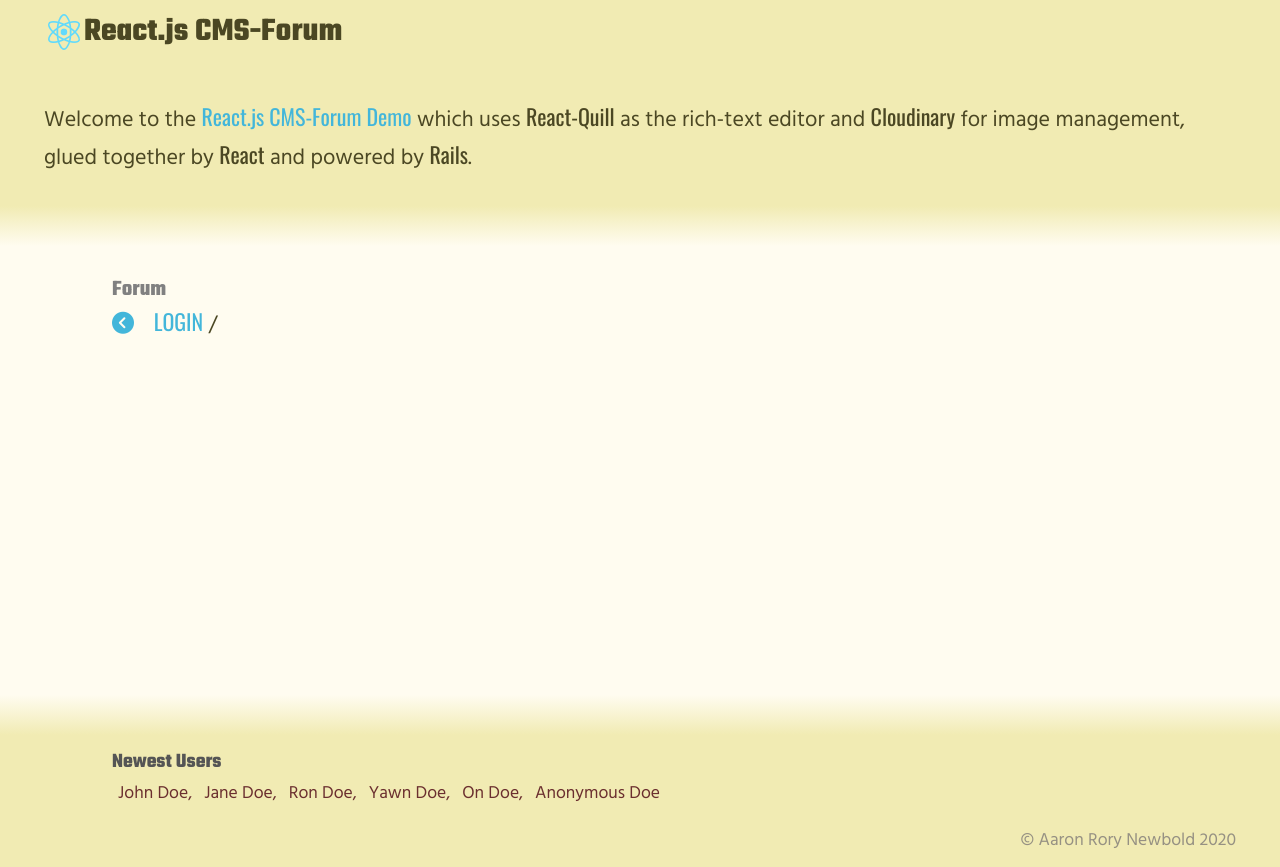
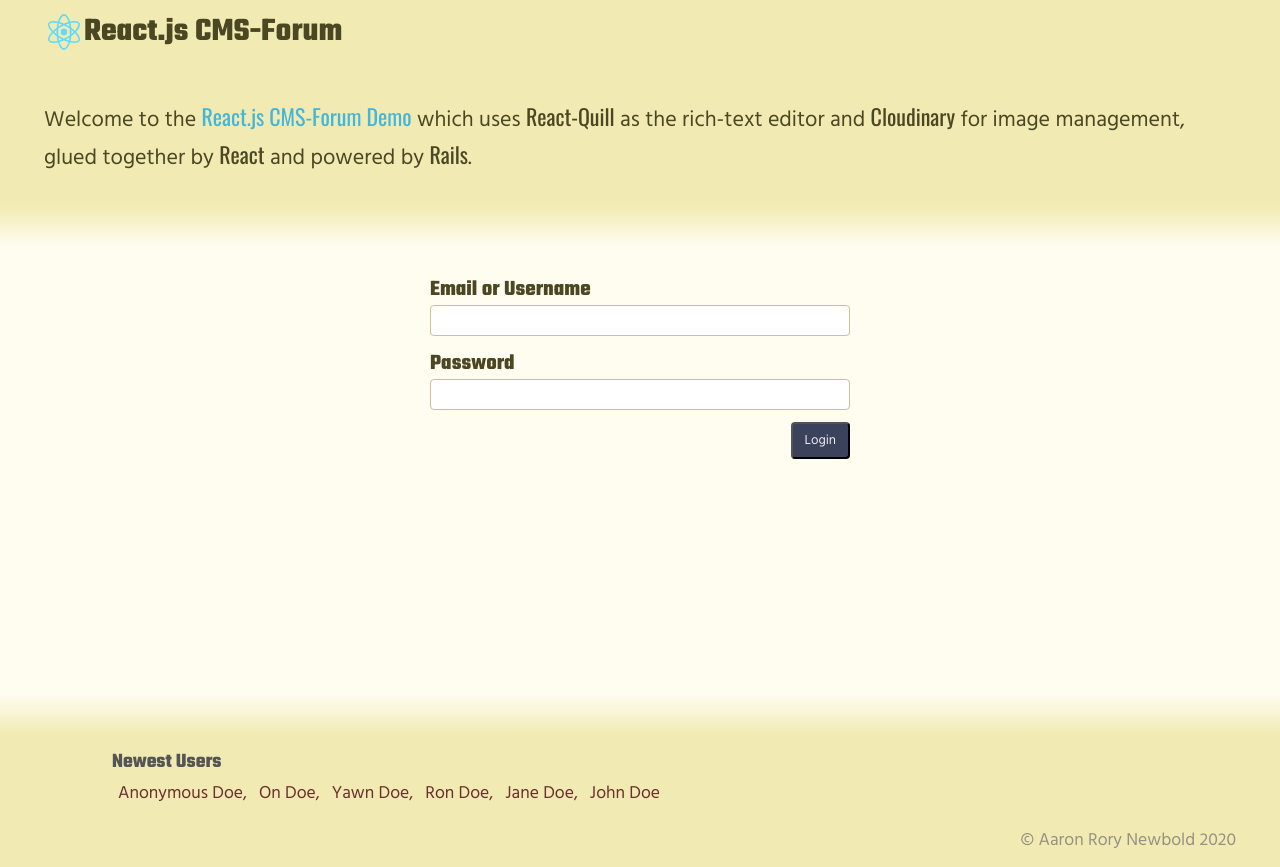
Before and after one commit to Aaron-RN/REACT-CMSBlog, a React (Create React App) app: page /login in a window 1280 px wide. Built offline with nearby package versions, Linux system fonts and the light colour scheme.

Commit message:
Added Login Page and related contraints
- added Modal component for displaying form errors

```diff
--- a/src/App.js
+++ b/src/App.js
@@ -17,11 +17,11 @@
 import allForumsData from './components/misc/presets/allForumsData';
 import logo from './assets/images/logo.svg';
 import './assets/css/App.css';
+import Login from './components/functional/users/login';
 
 const App = () => {
   const [allUsers] = useState(allUsersData);
-  const [user] = useState({ id: 1, username: 'John Doe', admin_level: 1 });
-  // const [loggedIn, setLoggedIn] = useState(false);
+  const [user, setUser] = useState({ id: 1, username: 'John Doe', admin_level: 1 });
   const [selectedPost, setSelectedPost] = useState(null);
   const [allForums, setAllForums] = useState(allForumsData);
   const [allPosts, setAllPosts] = useState(allPostsData);
@@ -30,6 +30,9 @@
   const handlePostSelect = post => {
     setSelectedPost(post);
   };
+
+  // Check if user is logged in
+  useEffect(() => setUser({ logged_in: false }), []);
 
   useEffect(() => setAllForums(allForumsData), []);
   useEffect(() => {
@@ -61,7 +64,7 @@
         <p className="container mt-0">
           Welcome to the
           {' '}
-          <a className="header" href="https://hackernoon.com/">React.js CMS-Forum Demo</a>
+          <a className="header" href="https://hackernoon.com/" target="_blank" rel="noopener noreferrer">React.js CMS-Forum Demo</a>
           {' '}
           {/* eslint-disable react/jsx-one-expression-per-line */}
           which uses <span className="header">React-Quill</span> as the rich-text editor
@@ -82,6 +85,11 @@
                 handlePostSelect={handlePostSelect}
               />
             )}
+          />
+          <Route
+            exact
+            path="/login"
+            render={() => <Login />}
           />
           <Route
             exact
--- a/src/assets/css/App.css
+++ b/src/assets/css/App.css
@@ -4,28 +4,36 @@
   --mainBG: #fffcf0;
   --navBG: #f1ebb3;
   --navText: #4b4723;
+  --headerText: #4b4723;
   --forumHeaderBG: #e9d8b4;
   --subforumheaderBG: #e9e4b4;
+  --postText: #4b4723;
   --postBG: #fff8e6;
+  --postHover: #fdf3db;
+  --pinHover: #f7edd5;
   --authorColor: #6b2f2f;
   --newPostText: #4c9ca1;
   --newPostBorder: #ccc292;
   --newPostBG: #fdf4dd;
   --footerBG: #f1ebb3;
 
-  /* Microverse Theme */
-  /* --links: #c678dd;
-  --mainBG: #f0e4f7;
-  --navBG: #612f8f;
-  --navText: #e3dff1;
-  --forumHeaderBG: #3f3d5c;
-  --subforumheaderBG: #534769;
-  --postBG: #d3d8f7;
-  --authorColor: #2f586b;
-  --newPostText: #4c6aa1;
-  --newPostBorder: #9f92cc;
-  --newPostBG: #f7ddfd;
-  --footerBG: #d8b3f1; */
+    /* Dark Theme */
+    /* --links: #d37426;
+    --mainBG: #222;
+    --navBG: #2b2b2b;
+    --navText: #e0cec4;
+    --headerText: #3a3938;
+    --forumHeaderBG: #e29555;
+    --subforumheaderBG: #80532c;
+    --postText: #ffcba1;
+    --postBG: #2b2b2b;
+    --postHover: #3b3b3b;
+    --pinHover: #4b4b4b;
+    --authorColor: #8b4220;
+    --newPostText: #4c9ca1;
+    --newPostBorder: #ccc292;
+    --newPostBG: #fdf4dd;
+    --footerBG: #2b2b2b; */
 }
 
 *,
--- a/src/assets/css/blogPage.css
+++ b/src/assets/css/blogPage.css
@@ -35,8 +35,12 @@
   align-items: center;
   flex-wrap: wrap;
   padding: 2px 6px;
+  color: var(--headerText);
   background-color: var(--subforumheaderBG);
   margin-bottom: 0.5em;
+}
+#BlogPage .header-title a {
+  color: var(--headerText);
 }
 #BlogPage .header-title button {
   background-color: transparent;
@@ -61,6 +65,7 @@
   padding: 8px 16px;
   min-height: 140px; max-height: 140px;
   min-width: auto; max-width: 420px;
+  color: var(--postText);
   background-color: var(--postBG);
   border-right: 2px solid khaki;
   border-bottom: 2px solid khaki;
@@ -69,7 +74,8 @@
   cursor: pointer;
 }
 #BlogPage .pinned-post:hover {
-  background-color: #f7edd5;
+  background-color: var(--pinHover);
+  background-color: var(--postHover);
   border-right: 2px solid #cec46e;
   border-bottom: 2px solid #cec46e;
   box-shadow: 2px 4px 8px rgba(0, 0, 0, 0.05);
@@ -100,6 +106,7 @@
   flex-direction: column;
   padding: 6px;
   min-height: 40px;
+  color: var(--postText);
   background-color: var(--postBG);
   border-right: 2px solid khaki;
   border-bottom: 2px solid khaki;
@@ -107,7 +114,7 @@
   cursor: pointer;
 }
 #BlogPage .post:hover {
-  background-color: #fdf3db;
+  background-color: var(--postHover);
   border-right: 2px solid #cec46e;
   border-bottom: 2px solid #cec46e;
   box-shadow: 2px 4px 8px rgba(0, 0, 0, 0.1);
@@ -184,7 +191,8 @@
 }
 
 /* Comments Section */
-#CommentsSection { padding-bottom: 22px; }
+#CommentsSection {
+  padding-bottom: 22px; }
 #CommentsSection h4 {
   text-decoration: underline;
   margin-bottom: 12px;
--- a/src/assets/css/users.css
+++ b/src/assets/css/users.css
@@ -1,3 +1,28 @@
+#LoginPage .login-form {
+  display: flex;
+  flex-direction: column;
+  max-width: 420px;
+  margin: auto;
+}
+#LoginPage .login-form input {
+  font-family: 'Hind', sans-serif;
+  padding: 4px 8px;
+  border: 1px solid var(--newPostBorder);
+  border-radius: 4px;
+  outline-color: #3a425c;
+  margin-bottom: 12px;
+}
+#LoginPage .login-form button {
+  font-family: 'Hind', sans-serif;
+  color: #eeeeee;
+  padding: 6px 12px;
+  max-width: 120px;
+  background-color: #3a425c;
+  border-radius: 4px;
+  margin-left: auto;
+  cursor: pointer;
+}
+
 #LatestUser {
   color: #555;
 }
--- a/src/components/functional/blogPage/editPost.js
+++ b/src/components/functional/blogPage/editPost.js
@@ -1,6 +1,6 @@
 import React, { useEffect, useState } from 'react';
 import propTypes from 'prop-types';
-import { Link } from 'react-router-dom';
+import { Link, Redirect } from 'react-router-dom';
 import ReactQuill from 'react-quill';
 import { modules, formats } from '../../misc/presets/quillModules';
 import 'react-quill/dist/quill.snow.css';
@@ -83,7 +83,7 @@
     </div>
   );
 
-  return renderMain;
+  return user.logged_in ? renderMain : <Redirect to="/login" />;
 };
 
 EditPost.propTypes = {
--- a/src/components/functional/blogPage/newPost.js
+++ b/src/components/functional/blogPage/newPost.js
@@ -1,6 +1,6 @@
 import React, { useState } from 'react';
 import PropTypes from 'prop-types';
-import { Link } from 'react-router-dom';
+import { Link, Redirect } from 'react-router-dom';
 import ReactQuill from 'react-quill';
 import { modules, formats } from '../../misc/presets/quillModules';
 import 'react-quill/dist/quill.snow.css';
@@ -71,7 +71,7 @@
     </div>
   );
 
-  return renderMain;
+  return user.logged_in ? renderMain : <Redirect to="/login" />;
 };
 
 NewBlogPost.propTypes = {
--- a/src/components/functional/comments/commentSection.js
+++ b/src/components/functional/comments/commentSection.js
@@ -4,6 +4,7 @@
 import CommentDisplay from './commentDisplay';
 import PaginateComments from './paginateComments';
 import { fetchAuthorName } from '../../misc/presets/allUsersData';
+import { Link } from 'react-router-dom';
 
 const CommentSection = ({ user, post }) => {
   const [relatedComments, setComments] = useState([]);
@@ -54,7 +55,7 @@
           {'Comments '}
           {post.is_locked && <i className="fas fa-lock" />}
         </h4>
-        {!post.is_locked && (
+        {(!post.is_locked && user.logged_in) && (
           <form className="comment-form" onSubmit={handleSubmit}>
             <textarea
               ref={textElem}
@@ -71,6 +72,11 @@
             </div>
           </form>
         )}
+        {(!post.is_locked && !user.logged_in) && (
+          <div>
+            <Link to="/login">You must Login to comment...</Link>
+          </div>
+        )}
         <PaginateComments
           comments={relatedComments}
           populateComments={populateComments}
--- /dev/null
+++ b/src/components/functional/users/login.js
@@ -0,0 +1,40 @@
+import React, { useState } from 'react';
+
+const Login = () => {
+  const [credential, setCredential] = useState('');
+  const [password, setPassword] = useState('');
+
+  const handleSubmit = e => {
+    e.preventDefault();
+    const user = { login: credential, password };
+
+    console.log(user);
+  };
+
+  return (
+    <div id="LoginPage" className="bg-main pt-1">
+      <div className="container-md">
+        <form className="login-form" onSubmit={handleSubmit}>
+          <h4>Email or Username</h4>
+          <input
+            name="logincreds"
+            value={credential}
+            onChange={e => setCredential(e.target.vallue)}
+            minLength="3"
+            required
+          />
+          <h4>Password</h4>
+          <input
+            name="password"
+            value={password}
+            onChange={e => setPassword(e.target.value)}
+            required
+          />
+          <button type="submit">Login</button>
+        </form>
+      </div>
+    </div>
+  );
+};
+
+export default Login;
--- a/src/components/presentational/blogPage/forumDisplay.js
+++ b/src/components/presentational/blogPage/forumDisplay.js
@@ -53,7 +53,7 @@
   return (
     <div className="forum-section z-2">
       <div className="header-title bg-announcement">
-        <Link to={`/${forumTitle}`} className="text-home"><h3 className="text-camel">{forumTitle}</h3></Link>
+        <Link to={`/${forumTitle}`}><h3 className="text-camel">{forumTitle}</h3></Link>
         <button type="button" onClick={() => handleShowForum(showForum)}>
           {handleIcon(showForum)}
         </button>
--- a/src/components/presentational/blogPage/subForumDisplay.js
+++ b/src/components/presentational/blogPage/subForumDisplay.js
@@ -28,7 +28,7 @@
   return (
     <div className="forum-section ml-1">
       <div className="header-title">
-        <Link to={`/${forum}/${forumTitle}`} className="text-home">
+        <Link to={`/${forum}/${forumTitle}`}>
           <h4 className="text-camel">{forumTitle}</h4>
         </Link>
         <button type="button" onClick={() => handleShowForum(showForum)}>
```
Also changed, not shown: src/components/functional/modal.js (added, +33 -0 lines).
